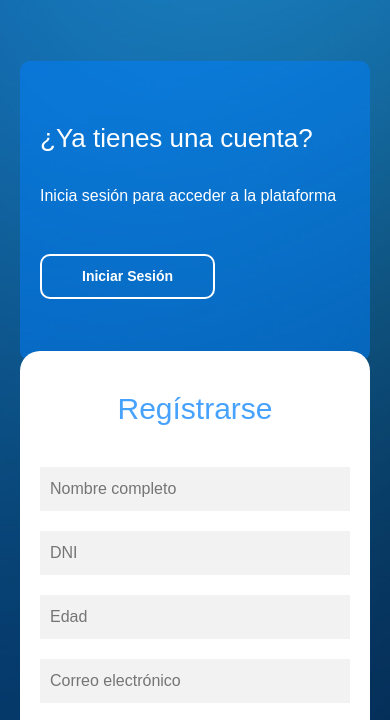
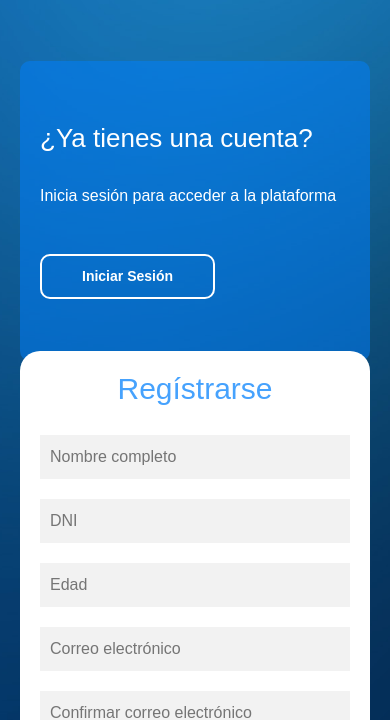
Before and after one commit to Tuchix10/ProyectoFinal-D-Paula, a website: page pages/login.html in a window 390 px wide. Both pictures are taken after a click on the button "Regístrarse". Shown: the part 98-818 px from the top of the page. Drawn offline with nearby package versions, Linux system fonts and the light colour scheme.

Commit message:
corrigiendo responsive

```diff
--- a/js/login.js
+++ b/js/login.js
@@ -40,15 +40,18 @@ const backRegister = document.querySelector(".contenedor-back-registro");
 function anchoPagina() {
     if (window.innerWidth > 916) {
         backRegister.style.display = "block";
-        backRegister.style.display = "block";
+        backLogin.style.display = "block";
     } else {
         backRegister.style.display = "block";
         backRegister.style.opacity = "1";
         backLogin.style.display = "none";
         formLogin.style.display = "block";
+        contenedorForms.style.left = "0px";
         formRegister.style.display = "none";
     }
 }
+
+anchoPagina();
 
     function iniciarSesion() {
         if (window.innerWidth > 916) {
--- a/scss/_login.scss
+++ b/scss/_login.scss
@@ -9,7 +9,7 @@
     width: 100%;
     padding: 20px;
     margin: auto;
-    margin-top: 150px;
+    margin-top: 100px;
 }
 
 .contenedor-general {
@@ -80,7 +80,6 @@
             font-family: Arial, Helvetica, sans-serif;
             font-size: 30px;
             text-align: center;
-            margin-bottom: 20px;
             color: #46A2FD;
         }
         input {
@@ -120,7 +119,7 @@
     display: block;
 }
 .form-registro{
-    padding: 40px 20px;
+    padding: 20px;
     display: none;
 }
 
```
Also changed, not shown: css/perfilprofesional.css (added), css/styles.css, 2 other files. Lines whose indentation alone changed are shown as unchanged.
